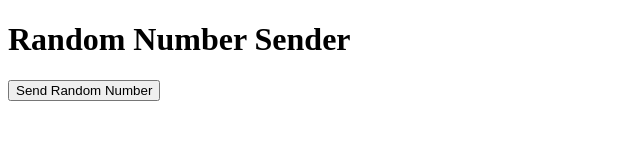
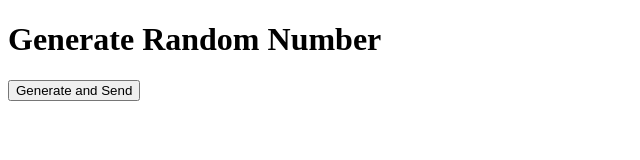
Before and after one commit to gowano2022/FSW, a plain HTML site: page index.html in a window 1280 px wide. Shown: the whole page, without its empty margins (0-640 px from the left). Drawn offline with Linux system fonts and the light colour scheme.

Commit message:
Update index.html

```diff
--- a/index.html
+++ b/index.html
@@ -1,26 +1,33 @@
 <!DOCTYPE html>
 <html>
 <head>
-    <title>Random Number Sender</title>
+    <title>Generate Random Number</title>
 </head>
 <body>
-    <h1>Random Number Sender</h1>
-    <button onclick="sendRandomNumber()">Send Random Number</button>
+    <h1>Generate Random Number</h1>
+    <form id="number-form" action="send.php" method="post">
+        <button type="submit">Generate and Send</button>
+    </form>
 
     <script>
-        function sendRandomNumber() {
+        document.getElementById('number-form').addEventListener('submit', function(e) {
+            e.preventDefault();
+
             // Generate a random number
-            var randomNumber = Math.floor(Math.random() * 100);
+            var randomNumber = Math.floor(Math.random() * 1000);
 
-            // Send the random number to the server
-            var xhr = new XMLHttpRequest();
-            xhr.open("POST", "save.php", true);
-            xhr.setRequestHeader("Content-Type", "application/x-www-form-urlencoded");
-            xhr.send("number=" + randomNumber);
+            // Create an input field dynamically to hold the random number
+            var numberInput = document.createElement('input');
+            numberInput.setAttribute('type', 'hidden');
+            numberInput.setAttribute('name', 'random_number');
+            numberInput.setAttribute('value', randomNumber);
 
-            // Display a confirmation message
-            alert("Random number sent to Telegram chat!");
-        }
+            // Append the input field to the form
+            this.appendChild(numberInput);
+
+            // Submit the form
+            this.submit();
+        });
     </script>
 </body>
 </html>
```
